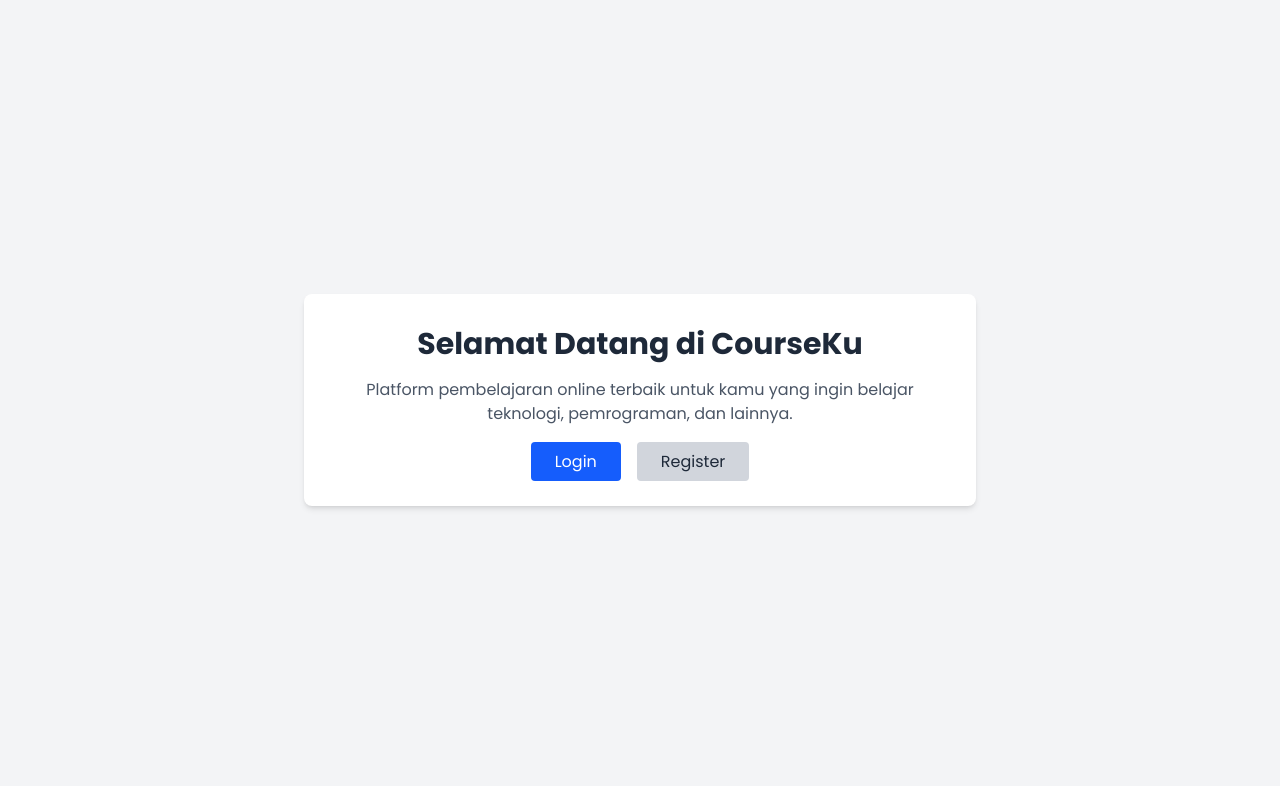
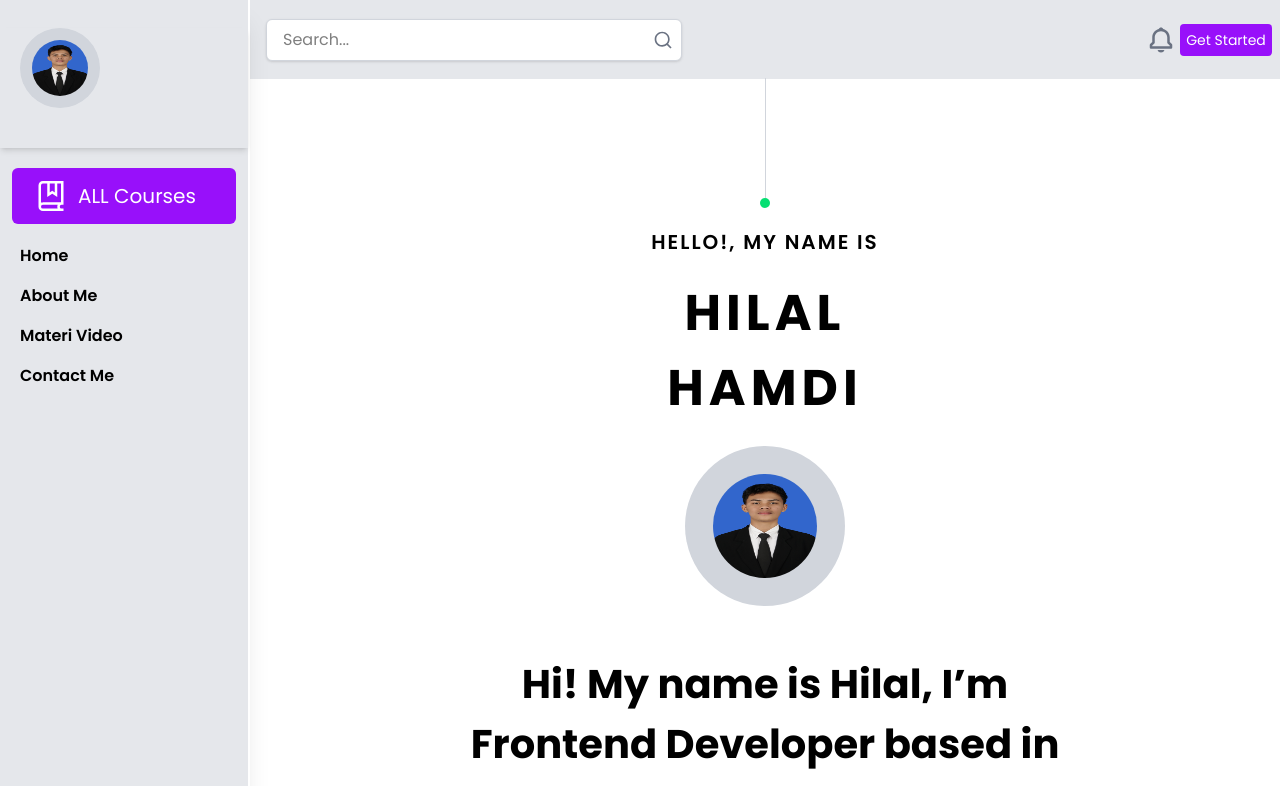
Before and after one commit to hilalhamdh/portfolio-modern, a React (Vite) app: page / in a window 1280 px wide. Shown: the top 786 px of the page. Built offline with nearby package versions, Linux system fonts and the light colour scheme.

Commit message:
add potfolio

```diff
--- a/src/App.jsx
+++ b/src/App.jsx
@@ -11,11 +11,11 @@ function App() {
       {/* <AuthForm /> */}
       <Router>
         <Routes>
-          <Route path="/" element={<HomePage />} />
+          <Route path="/utama" element={<HomePage />} />
           <Route path="/login" element={<LoginForm />} />
           <Route path="/register" element={<RegisterForm />} />
-          <Route path="/home" element={<RegisterForm />} />
-          <Route path="/index" element={<Index />} />
+          <Route path="/register" element={<RegisterForm />} />
+          <Route path="/" element={<Index />} />
         </Routes>
       </Router>
     </>
--- a/src/components/Index.jsx
+++ b/src/components/Index.jsx
@@ -9,17 +9,15 @@ import Footer from "./Footer";
 const Index = () => {
   return (
     <div>
-      <Navbar />
       <Sidebar />
-      <div className="ml-[90px] grid grid-cols-1 md:grid-cols-3 ">
-        <div className="col-span-2 p-5 ">
+      <div className="md:ml-[250px] grid grid-cols-1">
+        <div className="col-span-2  ">
+          <Navbar />
           <Introduction />
+
           <About />
           <Service />
           <Footer />
-        </div>
-        <div className="hidden md:block">
-          <Profile />
         </div>
       </div>
     </div>
--- a/src/components/Introduction.jsx
+++ b/src/components/Introduction.jsx
@@ -2,7 +2,7 @@ import Hilal from "/hil.jpg";
 const Introduction = () => {
   return (
     <div className="flex items-center flex-col ">
-      <div className="border-r-1 border-gray-300 shadow-2xl h-[120px] mt-[-20px]" />
+      <div className="border-r-1 border-gray-300 shadow-2xl h-[120px] mt-[-2px]" />
       <div className="w-[10px] h-[10px] bg-green-400 rounded-full"></div>
       <h1 className="mt-5 text-black  tracking-widest font-semibold text-xl">
         HELLO!, MY NAME IS
--- a/src/components/Navbar.jsx
+++ b/src/components/Navbar.jsx
@@ -1,43 +1,152 @@
-import { IoMdMail } from "react-icons/io";
+import { useState } from "react";
+import { Link } from "react-router-dom";
+import { TfiAlignJustify, TfiClose } from "react-icons/tfi";
+import { RiSearchLine } from "react-icons/ri";
+import Hilal from "/hil.jpg";
+import { GrBook } from "react-icons/gr";
+import { BiBell } from "react-icons/bi";
 const Navbar = () => {
-  const menu = [
-    {
-      id: 1,
-      name: "HOME",
-    },
-    {
-      id: 2,
-      name: "Video Pembelajaran",
-    },
-    {
-      id: 3,
-      name: "PROJECT",
-    },
-    {
-      id: 4,
-      name: "CONTACT",
-    },
-  ];
+  const [toggle, setToggle] = useState(false);
+  const [query, setQuery] = useState("");
   return (
-    <div className="flex flex-row items-center justify-between fixed bg-white border-b-1 shadow-2xl border-white w-screen">
-      <div className="w-[90px] h-[90px] bg-black">
-        <h1 className=" text-purple-600 font-bold text-6xl p-2">HL</h1>
-      </div>
-      <div className=" hidden md:flex gap-14 items-center  ">
-        {menu.map((men) => (
-          <div
-            key={men.id}
-            className="cursor-pointer hover:underline font-medium transition-all ease-in-out hover:scale-110"
+    <div className="">
+      <div className="flex  justify-between items-center border-b-1 h-20 border-b-white  bg-gray-200">
+        {/* <div className="flex">
+          <ul className="flex items-center flex-row gap-4 font-semibold">
+            <li className="mr-4 transition-all ease-in-out hover:scale-110">
+              <Link to="/home">Home</Link>
+            </li>
+            <li className="mr-4 transition-all ease-in-out hover:scale-110">
+              <Link to="about">About Me</Link>
+            </li>
+
+            <li className="mr-4 transition-all ease-in-out hover:scale-110">
+              <a href="">Materi Video</a>
+            </li>
+            <li className="mr-4 transition-all ease-in-out hover:scale-110">
+              <a href="contact">Contact Me</a>
+            </li>
+          </ul>
+        </div> */}
+        {/*
+        <div className="md:hidden absolute right-4 top-4 z-50">
+          {!toggle ? (
+            <TfiAlignJustify
+              onClick={() => setToggle(true)}
+              className="w-6 h-6 cursor-pointer float-right"
+            />
+          ) : (
+            <TfiClose
+              onClick={() => setToggle(false)}
+              className="w-6 h-6 cursor-pointer float-right"
+            />
+          )}
+
+
+          {toggle && (
+            <ul className="flex flex-col bg-gray-300 mt-8 p-2 rounded-sm shadow-lg">
+              <li className="p-3 transition-all ease-in-out hover:scale-110">
+                <a href="#home" onClick={() => setToggle(false)}>
+                  Home
+                </a>
+              </li>
+              <li className="p-3 transition-all ease-in-out hover:scale-110">
+                <a href="#about" onClick={() => setToggle(false)}>
+                  About Me
+                </a>
+              </li>
+              <li className="p-3 transition-all ease-in-out hover:scale-110">
+                <a href="#skills" onClick={() => setToggle(false)}>
+                  Skills
+                </a>
+              </li>
+              <li className="p-3 transition-all ease-in-out hover:scale-110">
+                <a href="#portfolio" onClick={() => setToggle(false)}>
+                  Portfolio
+                </a>
+              </li>
+              <li className="p-3 transition-all ease-in-out hover:scale-110">
+                <a href="#contact" onClick={() => setToggle(false)}>
+                  Contact Me
+                </a>
+              </li>
+              <li className="p-3 transition-all ease-in-out hover:scale-110">
+                <a href="/" onClick={() => setToggle(false)}>
+                  Logout
+                </a>
+              </li>
+            </ul>
+          )}
+        </div> */}
+        <div className="md:hidden absolute  top-7  mx-2 ">
+          {!toggle ? (
+            <TfiAlignJustify
+              onClick={() => setToggle(true)}
+              className="w-6 h-6 cursor-pointer float-left r"
+            />
+          ) : (
+            <TfiClose
+              onClick={() => setToggle(false)}
+              className="hidden w-6 h-6 cursor-pointer float-left"
+            />
+          )}
+
+          {toggle && (
+            <div className="flex flex-col bg-gray-300 p-2 rounded-sm shadow-lg fixed">
+              <div className=" border-b-2 border-gray-200 shadow-md h-30">
+                <img
+                  src={Hilal}
+                  className="w-[80px] h-[80px] bg-gray-300 p-3 rounded-full ml-5"
+                />
+              </div>
+
+              <div className="mt-5 h-screen">
+                <h1 className="bg-purple-600 text-xl text-white px-6 h-14  mx-3 rounded-md  items-center  flex  gap-3">
+                  <GrBook size={30} />
+                  ALL Courses
+                </h1>
+                <ul className="flex flex-col mx-5  gap-4 font-semibold mt-5">
+                  <li className="mr-4 transition-all ease-in-out hover:scale-110">
+                    <a href="/">Home</a>
+                  </li>
+                  <li className="mr-4 transition-all ease-in-out hover:scale-110">
+                    <Link to="/about">About Me</Link>
+                  </li>
+
+                  <li className="mr-4 transition-all ease-in-out hover:scale-110">
+                    <a href="">Materi Video</a>
+                  </li>
+                  <li className="mr-4 transition-all ease-in-out hover:scale-110">
+                    <a href="contact">Contact Me</a>
+                  </li>
+                </ul>
+              </div>
+            </div>
+          )}
+        </div>
+        <div className="w-full max-w-md pl-10  md:px-4 ">
+          <div className="flex items-center border border-gray-300 rounded-md bg-white shadow-sm">
+            <input
+              type="search"
+              placeholder="Search..."
+              value={query}
+              onChange={(e) => setQuery(e.target.value)}
+              className="w-full px-4 py-2 outline-none"
+            />
+            <button className="p-2 text-gray-500 hover:text-gray-700">
+              <RiSearchLine size={20} />
+            </button>
+          </div>
+        </div>
+        <div className="flex items-center mr-2 gap-1">
+          <BiBell size={30} className="text-gray-500" />
+          <button
+            type="submit"
+            className="w-23 bg-purple-600 text-sm rounded-sm text-white h-8"
           >
-            <h2>{men.name}</h2>
-          </div>
-        ))}
-      </div>
-      <div
-        className="w-[90px] h-[90px]
-        bg-red-500 flex justify-center items-center px-auto"
-      >
-        <IoMdMail className="text-white h-10 w-10" />
+            Get Started
+          </button>
+        </div>
       </div>
     </div>
   );
--- a/src/components/Service.jsx
+++ b/src/components/Service.jsx
@@ -24,12 +24,12 @@ const Service = () => {
   ];
   return (
     <div className=" md:px-12 mt-12">
-      <div className="flex items-center">
-        <div className="w-[20px] h-[7px] bg-green-600 rounded-full"></div>
-        <div className="px-3 w-full border-[1px] mx-4 mt-[-2px]"></div>
+      <div className="flex items-center mx-4">
+        <div className="w-[20px] h-[7px] bg-green-600 rounded-full "></div>
+        <div className="px-3 w-full border-[1px] mx-2 md:mx-4 mt-[-2px]"></div>
         <h2 className="text-bold text-2xl">{String.SERVICES}</h2>
-        <div className="px-3 w-full border-[1px] mx-4 mt-[-2px]"></div>
-        <div className="w-[20px] h-[7px] bg-green-600 rounded-full"></div>
+        <div className="px-3 w-full border-[1px] mx-2 mt-[-2px]"></div>
+        <div className="w-[20px] h-[7px] bg-green-600 rounded-full "></div>
       </div>
       <div className="grid grid-cols-1 md:grid-cols-3 mt-16 ">
         {servicesList.map((str) => (
@@ -42,7 +42,7 @@ const Service = () => {
               />
             </div>
             <h2 className="font-bold mt-5">{str.title}</h2>
-            <h2 className="text-gray-500">{str.desc}</h2>
+            <h2 className="text-gray-500 mx-3 md:mx-1">{str.desc}</h2>
             <IoArrowForwardCircle className="text-2xl text-green-500 hover:scale-110 ease-in-out transition-all my-3" />
           </div>
         ))}
--- a/src/components/Sidebar.jsx
+++ b/src/components/Sidebar.jsx
@@ -1,14 +1,42 @@
 import { IoLogoGithub, IoLogoInstagram, IoLogoLinkedin } from "react-icons/io";
 import { IoLogoWhatsapp } from "react-icons/io5";
 import { RiLogoutCircleLine } from "react-icons/ri";
+import { FaBookOpenReader } from "react-icons/fa6";
+import { GrBook } from "react-icons/gr";
 import { Link } from "react-router-dom";
+import Hilal from "/hil.jpg";
 const Sidebar = () => {
   return (
-    <div className="w-[90px]  border-r-2 h-screen border-white shadow-xl mt-[90px] fixed flex flex-col justify-around items-center bg-gray-200">
-      <h2 className="-rotate-90 text-2xl font-bold tracking-widest  ">
-        HOMEPAGE
-      </h2>
-      <div className="flex flex-col gap-7 mb-10 text-[20px] ">
+    <div className="hidden md:flex w-[250px]  border-r-2 h-screen   border-white shadow-xl fixed  flex-col  bg-gray-200">
+      <div className="mt-7  border-b-2 border-gray-200 shadow-md h-30">
+        <img
+          src={Hilal}
+          className="w-[80px] h-[80px] bg-gray-300 p-3 rounded-full ml-5"
+        />
+      </div>
+
+      <div className="mt-5">
+        <h1 className="bg-purple-600 text-xl text-white px-6 h-14  mx-3 rounded-md  items-center  flex  gap-3">
+          <GrBook size={30} />
+          ALL Courses
+        </h1>
+        <ul className="flex flex-col mx-5  gap-4 font-semibold mt-5">
+          <li className="mr-4 transition-all ease-in-out hover:scale-110">
+            <Link to="/">Home</Link>
+          </li>
+          <li className="mr-4 transition-all ease-in-out hover:scale-110">
+            <Link to="about">About Me</Link>
+          </li>
+
+          <li className="mr-4 transition-all ease-in-out hover:scale-110">
+            <a href="">Materi Video</a>
+          </li>
+          <li className="mr-4 transition-all ease-in-out hover:scale-110">
+            <a href="contact">Contact Me</a>
+          </li>
+        </ul>
+      </div>
+      {/* <div className="flex flex-col gap-7 mb-10 text-[20px] ">
         <IoLogoInstagram className="cursor-pointer transition-all ease-in-out hover:scale-110" />
         <IoLogoWhatsapp className="cursor-pointer transition-all ease-in-out hover:scale-110" />
         <IoLogoGithub className="cursor-pointer transition-all ease-in-out hover:scale-110" />
@@ -20,7 +48,7 @@ const Sidebar = () => {
           <RiLogoutCircleLine />
           <span className="text-[5px]">logout</span>
         </Link>
-      </div>
+      </div> */}
     </div>
   );
 };
```
